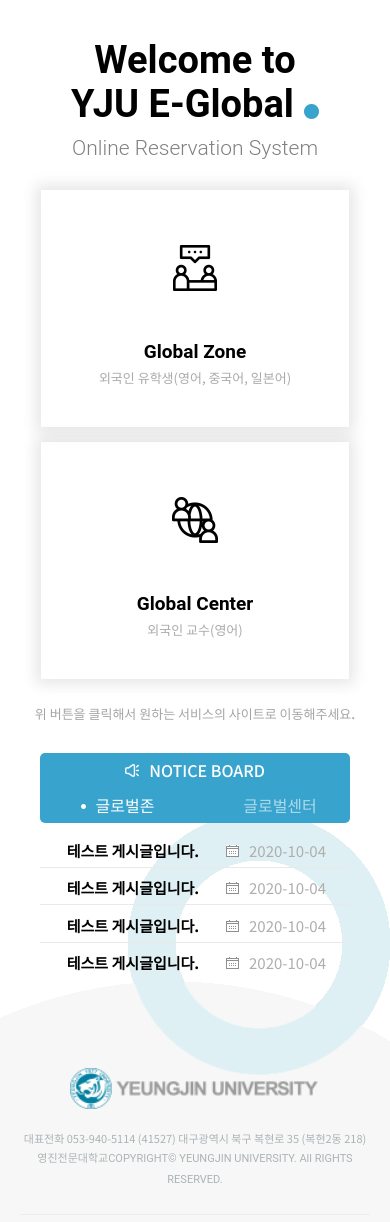
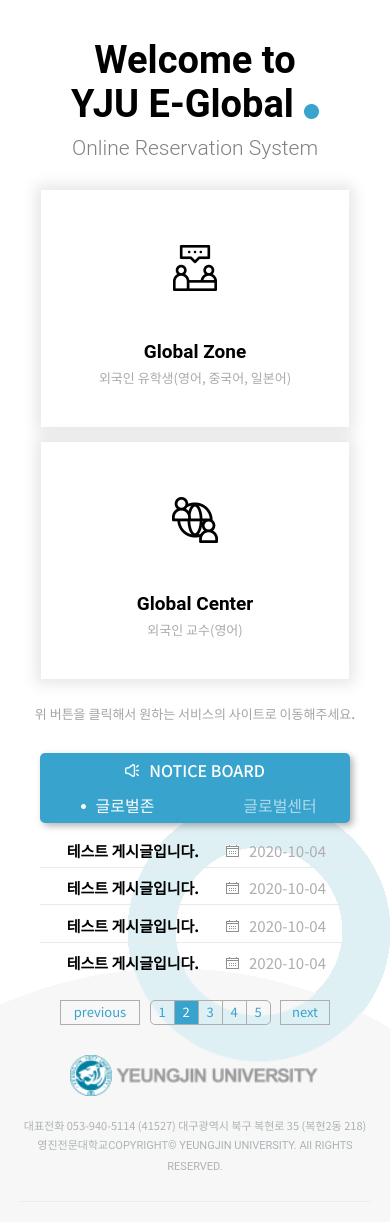
Before and after one commit to 2P3S/project_E-GLOBAL-ZONE_home-repo, a React (Create React App) app: page / in a window 390 px wide. Shown: the top 1222 px of the page. Built offline with nearby package versions, Linux system fonts and the light colour scheme.

Commit message:
[set-up] add pagination

```diff
--- a/package.json
+++ b/package.json
@@ -9,6 +9,7 @@
     "axios": "^0.20.0",
     "react": "^16.13.1",
     "react-dom": "^16.13.1",
+    "react-paginate": "^6.5.0",
     "react-router-dom": "^5.2.0",
     "react-scripts": "3.4.3"
   },
--- a/src/App.css
+++ b/src/App.css
@@ -221,7 +221,7 @@
     font-size: 28px;
     margin-top: 10px;
     font-weight: 300;
-    margin-bottom: 40px;
+    margin-bottom: 30px;
     color: #808080;
 }
 
--- a/src/components/Notice.css
+++ b/src/components/Notice.css
@@ -1,7 +1,7 @@
 .notice {
     width: 790px;
     font-family: "Noto Sans KR", sans-serif;
-    margin-bottom: 60px;
+    margin-bottom: 10px;
 }
 
 .head {
@@ -10,6 +10,7 @@
     color: white;
     font-weight: 500;
     margin-bottom: 20px;
+    box-shadow: 3px 3px 7px 0 rgba(0, 0, 0, 0.3);
 }
 
 .head div {
@@ -37,6 +38,12 @@
 .head .btn {
     width: 15%;
     color: rgba(255, 255, 255, 0.6);
+    cursor: pointer;
+    transition: 0.5s;
+}
+
+.head .btn:hover {
+    transform: scale(1.1);
 }
 
 .head .btn img {
@@ -67,7 +74,7 @@
     margin: 10px 0;
 }
 
-.section .board:nth-last-child(1) {
+.section .board:last-child {
     border: none;
 }
 
--- a/src/components/Notice.js
+++ b/src/components/Notice.js
@@ -1,8 +1,10 @@
 import React from "react";
+import ReactPaginate from 'react-paginate';
 import intro_notice_ico from "../img/intro_notice_ico.gif";
 import intro_tab_cir from "../img/intro_tab_cir.gif"
 import notice_date_ico from "../img/notice_date_ico.gif";
 import "./Notice.css";
+import "./ReactPaginate.css";
 
 function Notice() {
     return <div className="notice">
@@ -62,6 +64,17 @@
                 </div>
             </div>
         </div>
+        <div className="pagination">
+            <ReactPaginate
+                pageCount={1000}
+                pageRangeDisplayed={4}
+                marginPagesDisplayed={0}
+                previousLabel={"previous"}
+                nextLabel={"next"}
+                breakLabel={""}
+                initialPage={1}
+            />
+        </div>
     </div>
 }
 
--- /dev/null
+++ b/src/components/ReactPaginate.css
@@ -0,0 +1,76 @@
+.pagination {
+    margin-top: 10px;
+}
+
+.pagination ul li {
+    margin: 0 -0.5px;
+    display: inline-block;
+    border: 1px solid #aeaeae;
+    box-sizing: border-box;
+    width: 35px;
+    height: 35px;
+    line-height: 30px;
+    cursor: pointer;
+}
+
+.pagination ul li a {
+    color: #38a3cd;
+}
+
+.pagination ul li:first-child,
+.pagination ul li:last-child {
+    margin: 20px;
+}
+
+.pagination ul li:first-child {
+    width: 90px;
+}
+
+.pagination ul li:nth-child(2) {
+    border-radius: 5px 0 0 5px;
+}
+
+.pagination ul li:last-child {
+    width: 60px;
+}
+
+.pagination ul li:nth-last-child(2) {
+    border-radius: 0 5px 5px 0;
+}
+
+.pagination ul li.disabled {
+    visibility: hidden;
+}
+
+.pagination ul li.selected {
+    background-color: #38a3cd;
+}
+
+
+.pagination ul li.selected a {
+    color: white;
+}
+
+/********************모바일********************/
+@media (max-width: 736px) {
+    .pagination ul li {
+        font-size: 13px;
+        width: 25px;
+        height: 25px;
+        box-sizing: border-box;
+        line-height: 22px;
+    }
+
+    .pagination ul li:first-child,
+    .pagination ul li:last-child {
+        margin: 0 10px;
+    }
+
+    .pagination ul li:first-child {
+        width: 80px;
+    }
+
+    .pagination ul li:last-child {
+        width: 50px;
+    }
+}
```
Also changed, not shown: 1 other file (tests, documents, lock files or other folders).
